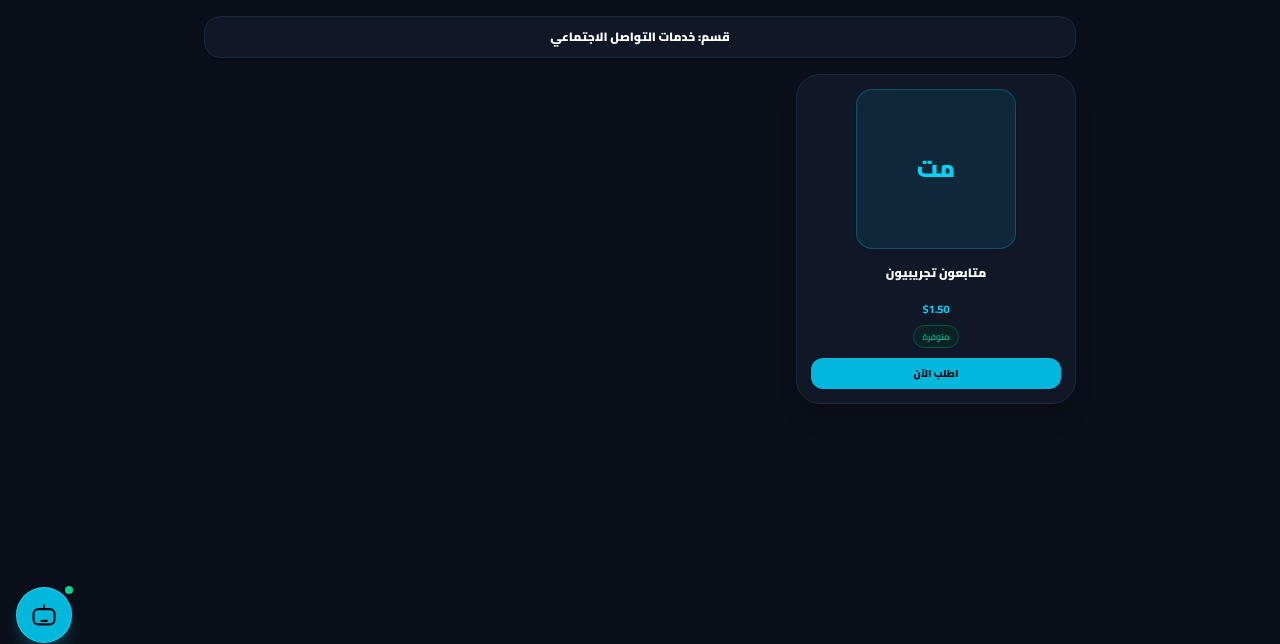
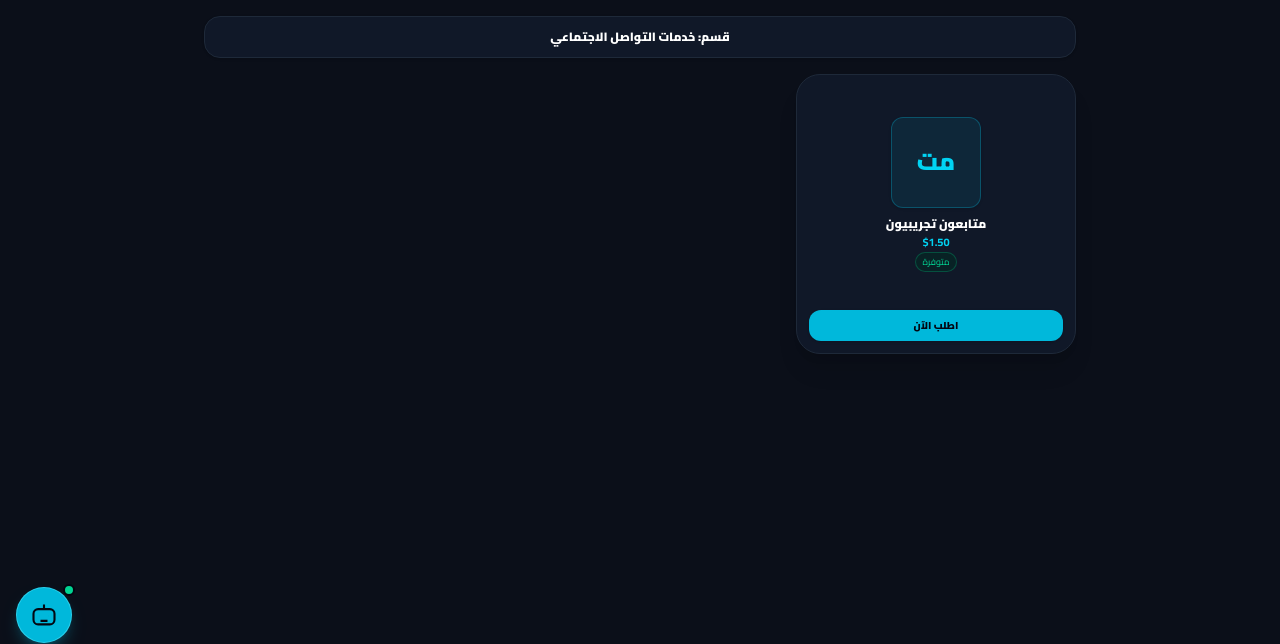
Before and after one commit to OWJMEDIA963/OWJ-MEDIA, a Flask app: page /category/1 in a window 1280 px wide. Shown: the part 61-705 px from the top of the page. Run offline with Flask 3, Linux system fonts and the light colour scheme.

Commit message:
Add files via upload

```diff
--- a/templates/category_services.html
+++ b/templates/category_services.html
@@ -6,33 +6,33 @@
         <h1 class="text-xs font-black text-white">قسم: {{ category.name }}</h1>
     </div>
 
-    <div class="grid grid-cols-3 gap-2 sm:gap-4">
+    <div class="grid grid-cols-3 gap-2 sm:gap-4" style="display:grid !important;grid-template-columns:repeat(3,minmax(0,1fr)) !important;grid-auto-rows:auto;align-items:stretch;width:100%;">
         {% for service in services %}
-        <div class="bg-gray-900 border border-gray-800 rounded-xl sm:rounded-3xl p-1.5 sm:p-3.5 shadow-xl flex flex-col justify-between text-center group transition {% if not service.is_available %} opacity-60 {% endif %}">
-            <div>
+        <div class="min-w-0 bg-gray-900 border border-gray-800 rounded-xl sm:rounded-3xl p-1.5 sm:p-3 shadow-xl flex flex-col justify-between text-center group transition {% if not service.is_available %} opacity-60 {% endif %}" style="display:flex;flex-direction:column;aspect-ratio:1 / 1;width:100%;height:auto;min-width:0;min-height:0;box-sizing:border-box;overflow:hidden;">
+            <div class="flex min-h-0 flex-1 flex-col items-center justify-center">
                 {% if service.image_url and service.image_url.strip() != "" %}
-                <img src="{{ service.image_url }}" alt="{{ service.name }}" class="w-full aspect-square max-w-[110px] mx-auto rounded-lg sm:rounded-2xl object-contain bg-gray-950 p-2 border border-gray-800 mb-4 shadow" onerror="this.onerror=null; this.src='https://via.placeholder.com/150';">
+                <img src="{{ service.image_url }}" alt="{{ service.name }}" class="w-full max-w-[110px] mx-auto rounded-lg sm:rounded-2xl object-contain bg-gray-950 p-1 sm:p-2 border border-gray-800 mb-1 sm:mb-2 shadow" style="display:block;width:100%;height:42%;max-height:90px;min-height:0;flex-shrink:0;object-fit:contain;" onerror="this.onerror=null; this.src='https://via.placeholder.com/150';">
                 {% else %}
-                <div class="w-40 h-40 max-w-full mx-auto bg-cyan-500/10 border border-cyan-500/30 rounded-2xl flex items-center justify-center text-cyan-400 font-black text-lg sm:text-2xl mb-2 sm:mb-4 shadow">
+                <div class="w-full max-w-[90px] mx-auto bg-cyan-500/10 border border-cyan-500/30 rounded-xl flex items-center justify-center text-cyan-400 font-black text-lg sm:text-2xl mb-1 sm:mb-2 shadow" style="height:42%;min-height:0;flex-shrink:0;">
                     {{ service.name[:2] }}
                 </div>
                 {% endif %}
-                <h3 class="text-[10px] sm:text-xs font-black text-white line-clamp-2 min-h-8 mb-1">{{ service.name }}</h3>
-                <p class="text-[11px] text-cyan-400 font-bold mb-1">${{ "%.2f"|format(service.price) }}</p>
+                <h3 class="text-[9px] sm:text-xs font-black text-white line-clamp-2 min-h-0 mb-0.5">{{ service.name }}</h3>
+                <p class="text-[10px] sm:text-[11px] text-cyan-400 font-bold mb-0.5">${{ "%.2f"|format(service.price) }}</p>
                 {% if service.is_available %}
-                <span class="text-[9px] text-emerald-400 bg-emerald-950/50 px-2 py-0.5 rounded-full border border-emerald-500/30">متوفرة</span>
+                <span class="text-[8px] sm:text-[9px] text-emerald-400 bg-emerald-950/50 px-1.5 py-0.5 rounded-full border border-emerald-500/30">متوفرة</span>
                 {% else %}
-                <span class="text-[9px] text-rose-400 bg-rose-950/50 px-2 py-0.5 rounded-full border border-rose-500/30">غير متوفرة</span>
+                <span class="text-[8px] sm:text-[9px] text-rose-400 bg-rose-950/50 px-1.5 py-0.5 rounded-full border border-rose-500/30">غير متوفرة</span>
                 {% endif %}
             </div>
 
-            <div class="mt-2 sm:mt-3">
+            <div class="mt-1 sm:mt-2">
                 {% if service.is_available %}
-                <button onclick="openOrderModal('{{ service.id }}', '{{ service.name }}', '{{ service.price }}', '{{ service.service_type }}', '{{ service.input_label }}', '{{ service.min_quantity }}')" class="w-full bg-cyan-500 hover:bg-cyan-400 text-gray-950 font-black py-1.5 sm:py-2 rounded-lg sm:rounded-xl text-[9px] sm:text-[10px] transition block shadow">
+                <button onclick="openOrderModal('{{ service.id }}', '{{ service.name }}', '{{ service.price }}', '{{ service.service_type }}', '{{ service.input_label }}', '{{ service.min_quantity }}')" class="w-full bg-cyan-500 hover:bg-cyan-400 text-gray-950 font-black py-1 sm:py-2 rounded-lg sm:rounded-xl text-[8px] sm:text-[10px] transition block shadow">
                     اطلب الآن
                 </button>
                 {% else %}
-                <button disabled class="w-full bg-gray-800 text-gray-500 font-black py-1.5 sm:py-2 rounded-lg sm:rounded-xl text-[9px] sm:text-[10px] cursor-not-allowed">
+                <button disabled class="w-full bg-gray-800 text-gray-500 font-black py-1 sm:py-2 rounded-lg sm:rounded-xl text-[8px] sm:text-[10px] cursor-not-allowed">
                     غير متوفرة
                 </button>
                 {% endif %}
```
Also changed, not shown: templates/index.html (+1 -1 lines).
